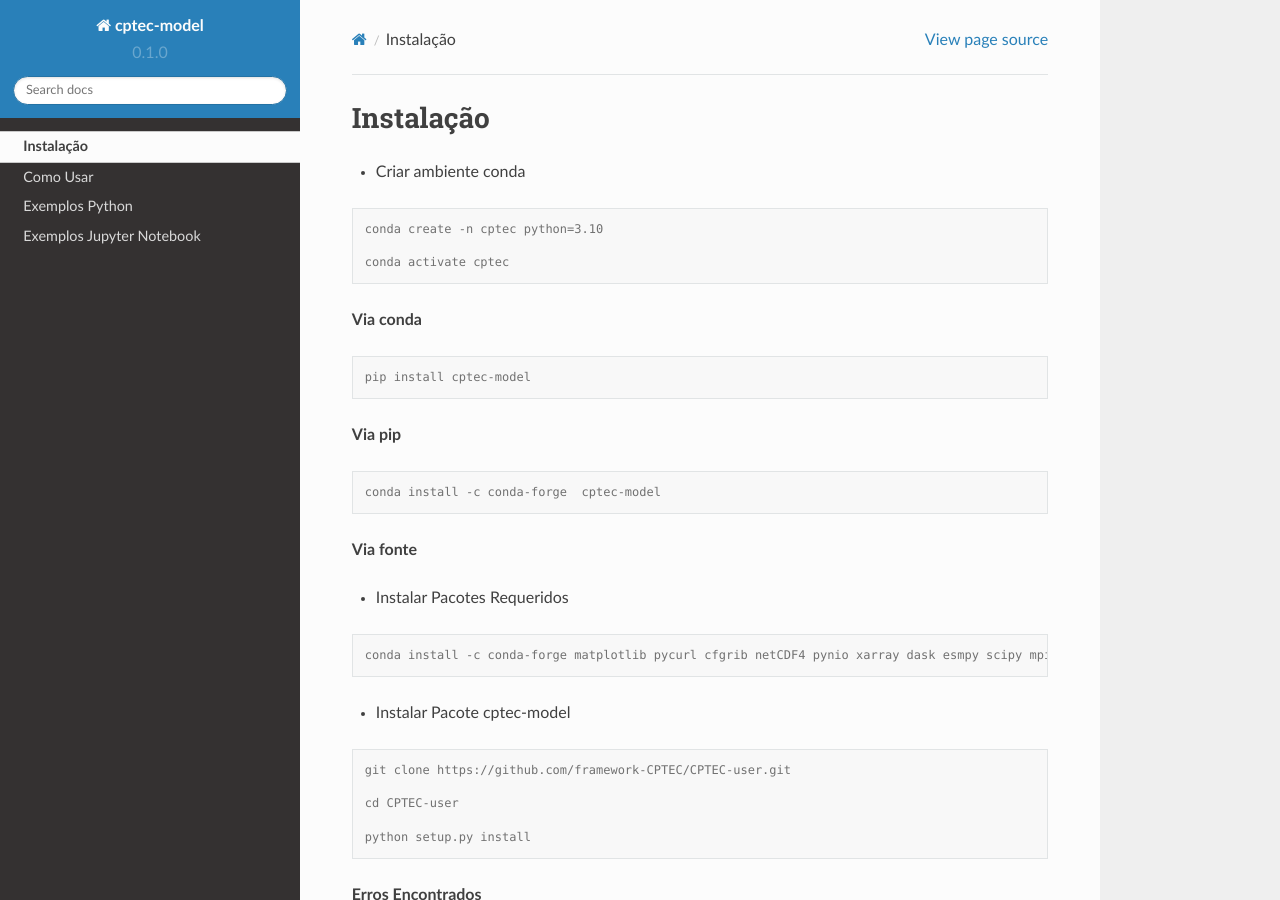
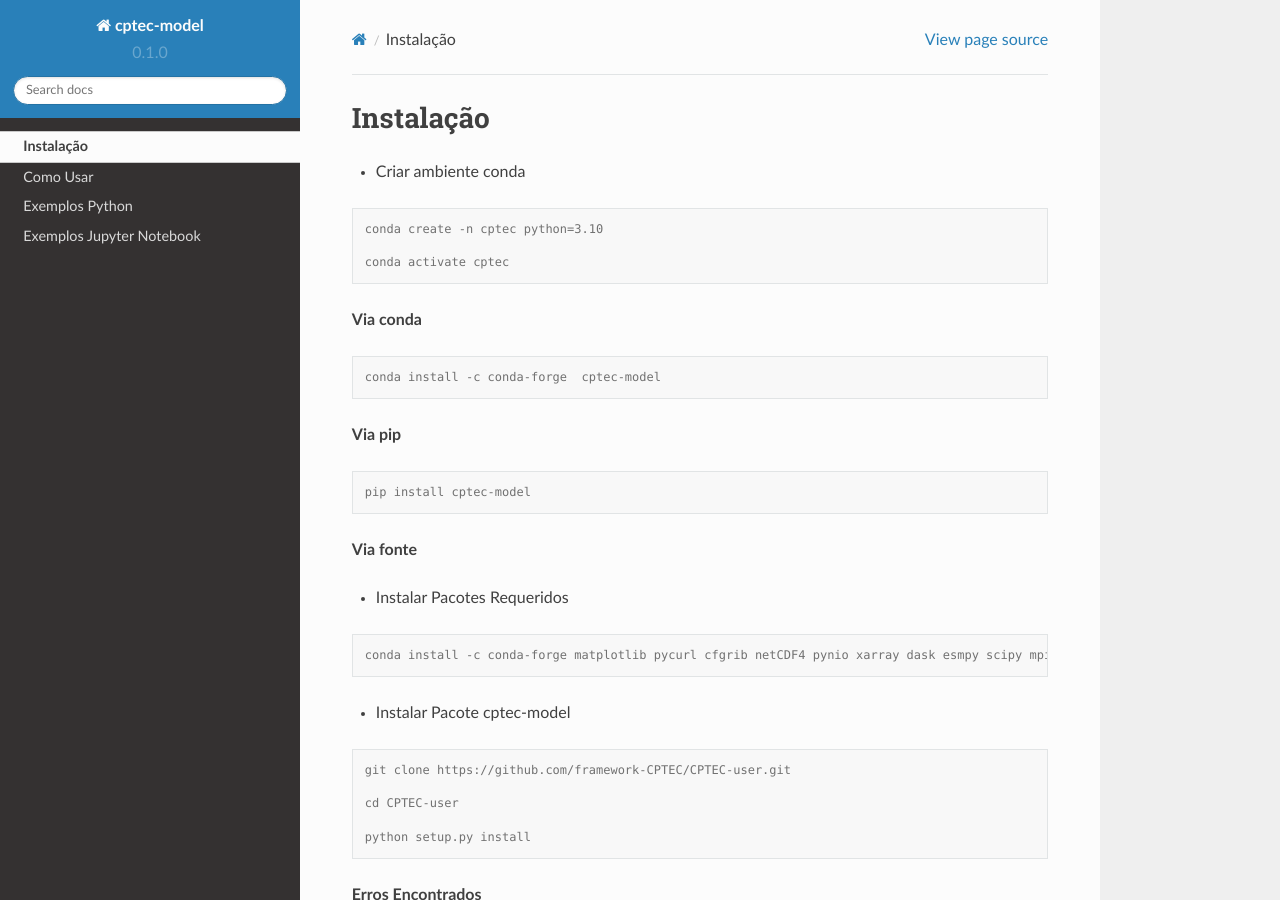
Before and after one commit to framework-CPTEC/tutorial, a Sphinx documentation site: the page built from docs/source/install.rst, in a window 1280 px wide and 900 px high. Built offline with Sphinx 7.4.7 and the Read the Docs theme 2.0.0, drawn with Linux system fonts in a browser that asks for light colours.

```diff
--- a/docs/source/install.rst
+++ b/docs/source/install.rst
@@ -13,13 +13,14 @@ Instalação
 
 .. code-block:: console
 
-  pip install cptec-model
+  conda install -c conda-forge  cptec-model
+
 
 **Via pip**
 
 .. code-block:: console
 
-  conda install -c conda-forge  cptec-model
+  pip install cptec-model
 
 **Via fonte**
 
```
